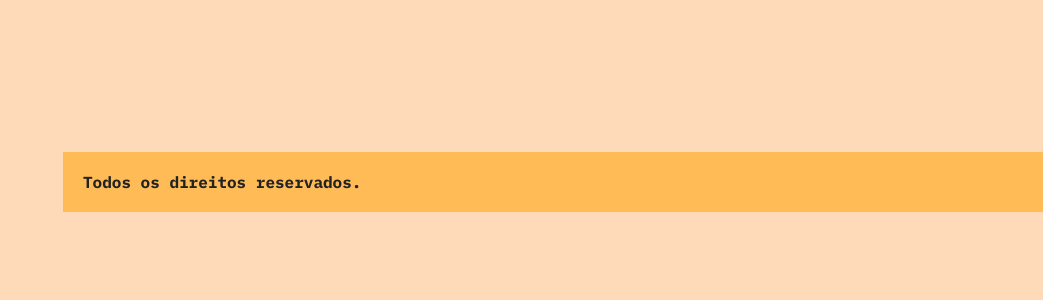
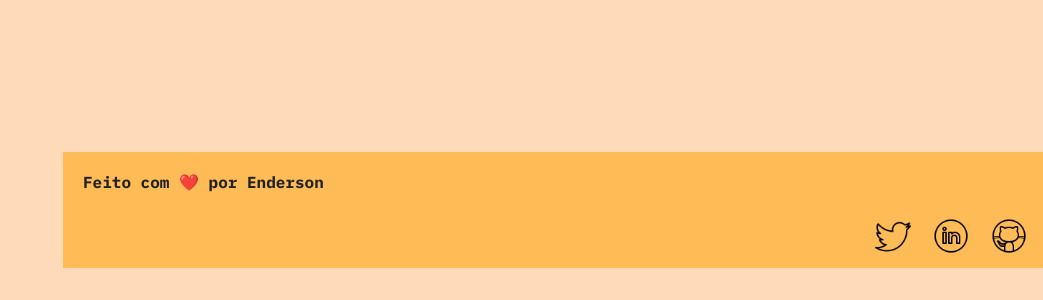
Before and after one commit to EndersonF/animais-fantasticos, a website built with webpack: page index.html in a window 1280 px wide. Shown: the part 3039-3339 px from the top of the page, without its empty margins (237-1280 px from the left). Before the commit the page ends 3283 px from the top, so only its background shows below. Built offline with nearby package versions, Linux system fonts and the light colour scheme; no server answers; files whose address does not match are found by name.

Commit message:
feat: ajustes final do projeto

```diff
--- a/css/geral.css
+++ b/css/geral.css
@@ -9,6 +9,17 @@ dt,
 dl {
   margin: 0px;
   padding: 0px;
+}
+
+::-webkit-scrollbar {
+  width: 15px;
+}
+::-webkit-scrollbar-track {
+  background: #f1f1f1;
+}
+
+::-webkit-scrollbar-thumb {
+  background: #e54;
 }
 
 img {
@@ -188,41 +199,52 @@ body {
   background: #fb5;
 }
 
+.social {
+  display: flex;
+  box-sizing: border-box;
+  border: 0px;
+  text-size-adjust: 100%;
+  max-width: 100%;
+  justify-content: flex-end;
+  fill: none;
+}
+
 .copy p {
   padding: 20px;
   font-family: 'IBM Plex Mono', monospace;
   font-weight: bold;
 }
 
-/* .footer-wrap {
-  background-color: cadetblue;
-  padding: 20px;
+.social a {
+  padding: 6px;
+  margin-right: 10px;
+  margin-bottom: 8px;
+  text-decoration: none;
+  font-weight: bold;
+  text-align: center;
+  border-radius: 50%;
 }
 
-.instagram {
-  display: flex;
-  width: 30px;
-  height: 30px;
-  margin-left: 8px;
+.social a {
+  transition: all 0.3s linear;
 }
 
-.instagram img:hover {
-  background-color: red;
-  border: 2px solid yellow;
-  border-radius: 25px;
+.twitter:hover {
+  background: #1da1f2;
 }
 
-.footer-wrap:hover {
-  background: white;
-  color: red;
+.git:hover {
+  background: #24292e;
 }
 
-.social-networks {
-  display: flex;
-  flex-wrap: wrap;
-  justify-content: flex-end;
-  margin-right: 2rem;
-} */
+.linkedin:hover {
+  background: #0077b5;
+}
+
+.copy img {
+  width: 36px;
+  height: 36px;
+}
 
 @media (max-width: 700px) {
   .grid-container {
--- a/index.html
+++ b/index.html
@@ -13,6 +13,7 @@
       document.documentElement.className += ' js';
     </script>
     <link rel="stylesheet" type="text/css" href="css/style.css" />
+    <link rel="shortcut icon" href="img/fox.png" type="image/x-icon" />
   </head>
   <body>
     <div class="grid-container">
@@ -306,7 +307,7 @@
           <img src="img/mapa.png" />
         </div>
         <ul class="dados">
-          <li>contato@origamid.com</li>
+          <li>animais@fantasticos.com</li>
           <li>+55 (21) 9999-9999</li>
           <li>Rua do Conde, nº 21</li>
           <li>Rio de Janeiro - RJ</li>
@@ -318,26 +319,28 @@
       </section>
 
       <footer class="copy">
-        <p>Todos os direitos reservados.</p>
+        <p>Feito com ❤️ por Enderson</p>
+        <div class="social">
+          <a
+            class="twitter"
+            href="https://twitter.com/enderson_frazao"
+            target="_blank"
+          >
+            <img src="img/icons8-twitter-50.png" alt="twitter" />
+          </a>
+          <a
+            class="linkedin"
+            href="https://www.linkedin.com/in/enderson-fraz%C3%A3o-121b62175/"
+            target="_blank"
+          >
+            <img src="img/icons8-linkedin-circundado-50.png" alt="linkedin" />
+          </a>
+          <a class="git" href="https://github.com/EndersonF" target="_blank">
+            <img src="img/icons8-github-50.png" alt="github" />
+          </a>
+        </div>
       </footer>
     </div>
-
-    <!-- <div class="footer-wrap">
-      <div class="social-networks">
-        <a class="social-network-icon instagram" href="https://google.com">
-          <img class src="img/logo-instagram.svg" />
-        </a>
-        <a class="social-network-icon instagram" href="https://google.com">
-          <img src="img/logo-instagram.svg" />
-        </a>
-        <a class="social-network-icon instagram" href="https://google.com">
-          <img src="img/logo-instagram.svg" />
-        </a>
-        <a class="social-network-icon instagram" href="https://google.com">
-          <img src="img/logo-instagram.svg" />
-        </a>
-      </div>
-    </div> -->
 
     <section class="modal-container" data-modal="container">
       <div class="modal">
```
Also changed, not shown: img/fox.png (added), img/icons8-github-50.png (added), img/icons8-linkedin-circundado-50.png (added), img/icons8-twitter-50.png (added), img/logo-instagram.svg (deleted), 1 other file.
